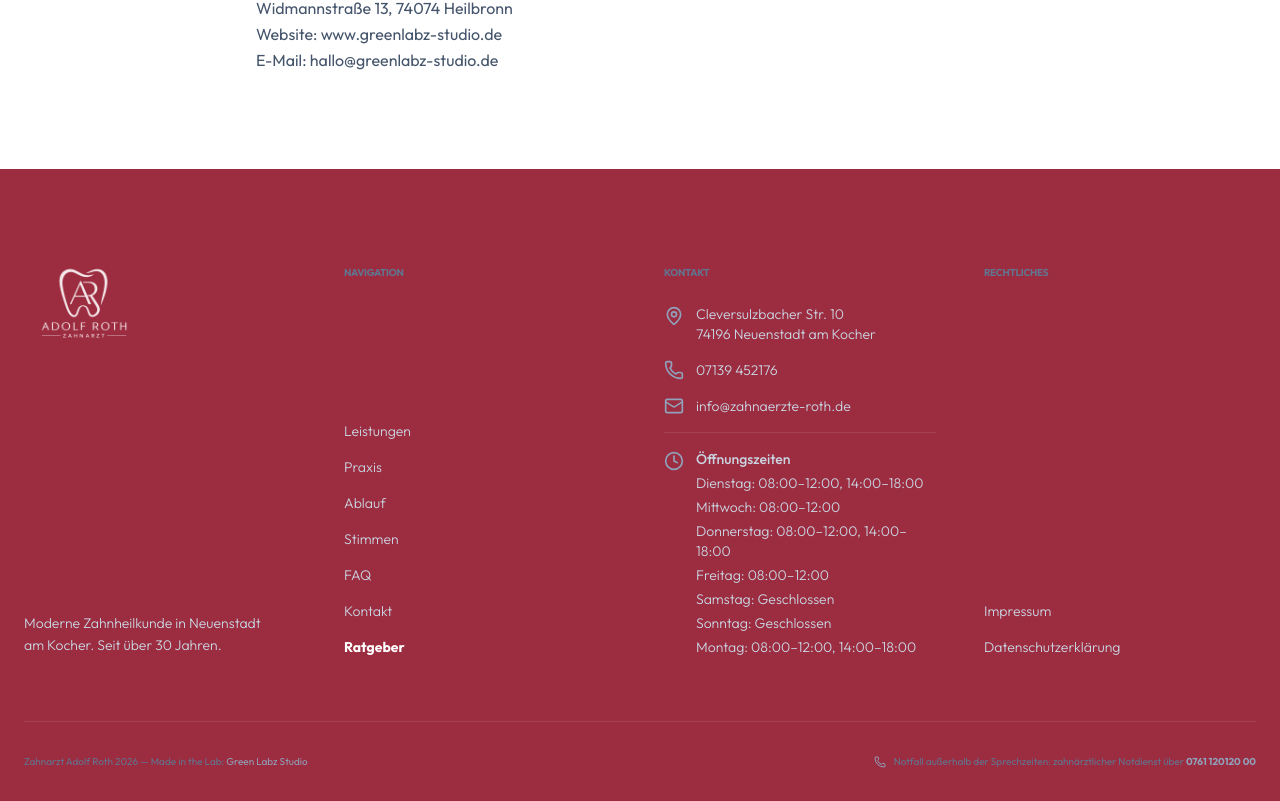
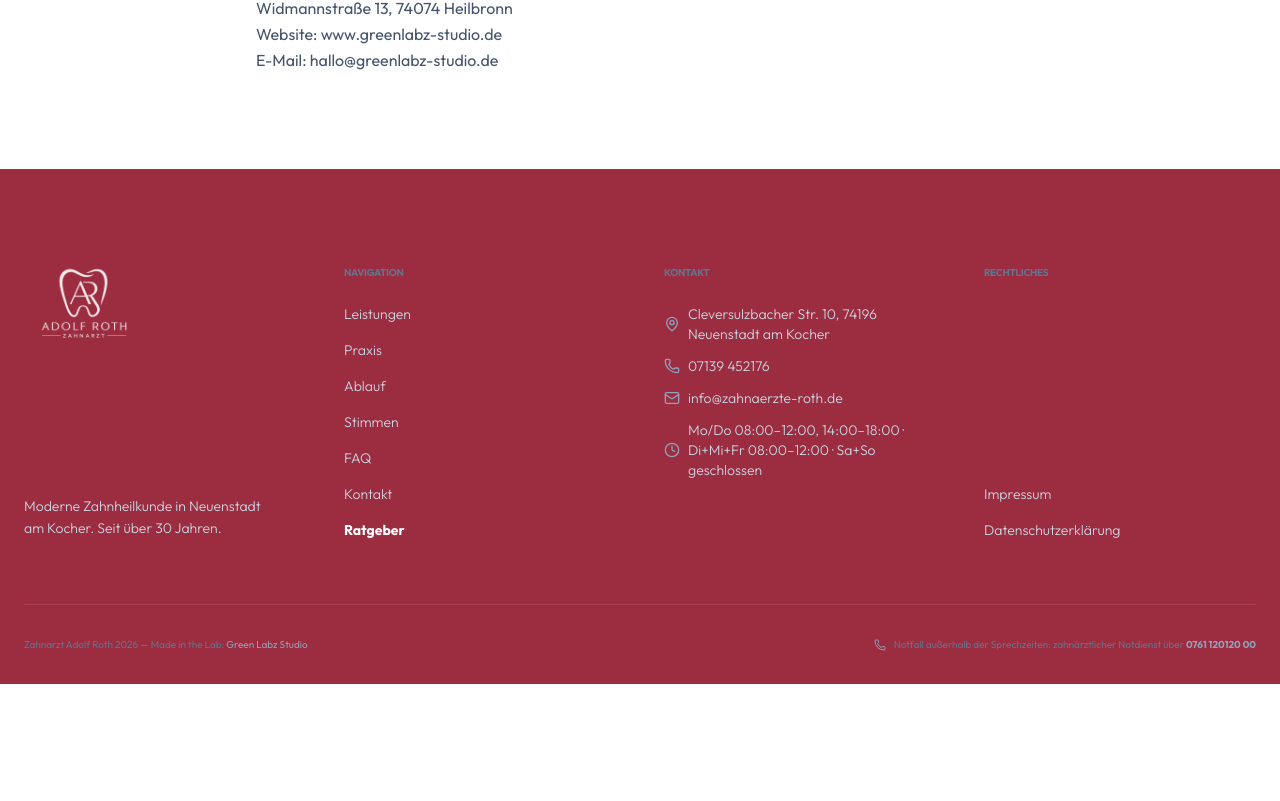
Before and after one commit to greenlabz/Zahnarzt-Adolf-Roth, a React (Vite) app: page /impressum in a window 1280 px wide. Shown: the part 2927-3728 px from the top of the page. After the commit the page ends 3611 px from the top, so only its background shows below. Built offline with nearby package versions, Linux system fonts and the light colour scheme.

Commit message:
style: inline footer hours, tighter contact row

```diff
--- a/src/sections/Footer.tsx
+++ b/src/sections/Footer.tsx
@@ -12,15 +12,7 @@ export default function Footer() {
     window.dispatchEvent(new CustomEvent('open-legal', { detail: { tab: 'datenschutz' } }));
   };
 
-  const openingHours = [
-    'Dienstag: 08:00–12:00, 14:00–18:00',
-    'Mittwoch: 08:00–12:00',
-    'Donnerstag: 08:00–12:00, 14:00–18:00',
-    'Freitag: 08:00–12:00',
-    'Samstag: Geschlossen',
-    'Sonntag: Geschlossen',
-    'Montag: 08:00–12:00, 14:00–18:00'
-  ];
+  const openingHours = 'Mo/Do 08:00–12:00, 14:00–18:00 · Di+Mi+Fr 08:00–12:00 · Sa+So geschlossen';
 
   return (
     <footer className="bg-[#9c2c40] text-white pt-24 pb-8 relative overflow-hidden w-full">
@@ -57,40 +49,22 @@ export default function Footer() {
           {/* Kontakt */}
           <div className="text-left h-full flex flex-col">
             <h4 className="font-mono text-[10px] uppercase tracking-widest text-slate-500 mb-6">Kontakt</h4>
-            <ul className="space-y-4 text-sm text-slate-300 font-light mt-auto">
-              <li>
-                <div className="flex items-start gap-3">
-                  <MapPin className="w-5 h-5 mt-0.5 text-slate-400 shrink-0" />
-                  <div>
-                    <p>Cleversulzbacher Str. 10</p>
-                    <p>74196 Neuenstadt am Kocher</p>
-                  </div>
-                </div>
+            <ul className="flex flex-wrap gap-x-6 gap-y-3 text-sm text-slate-300 font-light">
+              <li className="flex items-center gap-2">
+                <MapPin className="w-4 h-4 text-slate-400 shrink-0" />
+                <span>Cleversulzbacher Str. 10, 74196 Neuenstadt am Kocher</span>
               </li>
-              <li>
-                <div className="flex items-center gap-3">
-                  <Phone className="w-5 h-5 text-slate-400 shrink-0" />
-                  <a href="tel:07139452176" className="hover:text-white transition-luxury">07139 452176</a>
-                </div>
+              <li className="flex items-center gap-2">
+                <Phone className="w-4 h-4 text-slate-400 shrink-0" />
+                <a href="tel:07139452176" className="hover:text-white transition-luxury">07139 452176</a>
               </li>
-              <li>
-                <div className="flex items-center gap-3">
-                  <Mail className="w-5 h-5 text-slate-400 shrink-0" />
-                  <a href="mailto:info@zahnaerzte-roth.de" className="hover:text-white transition-luxury">info@zahnaerzte-roth.de</a>
-                </div>
+              <li className="flex items-center gap-2">
+                <Mail className="w-4 h-4 text-slate-400 shrink-0" />
+                <a href="mailto:info@zahnaerzte-roth.de" className="hover:text-white transition-luxury">info@zahnaerzte-roth.de</a>
               </li>
-              <li className="pt-4 border-t border-white/10">
-                <div className="flex items-start gap-3">
-                  <Clock className="w-5 h-5 mt-0.5 text-slate-400 shrink-0" />
-                  <div>
-                    <p className="font-medium mb-1">Öffnungszeiten</p>
-                    <ul className="space-y-1 text-slate-300">
-                      {openingHours.map((line) => (
-                        <li key={line}>{line}</li>
-                      ))}
-                    </ul>
-                  </div>
-                </div>
+              <li className="flex items-center gap-2">
+                <Clock className="w-4 h-4 text-slate-400 shrink-0" />
+                <span className="text-slate-300">{openingHours}</span>
               </li>
             </ul>
           </div>
```
